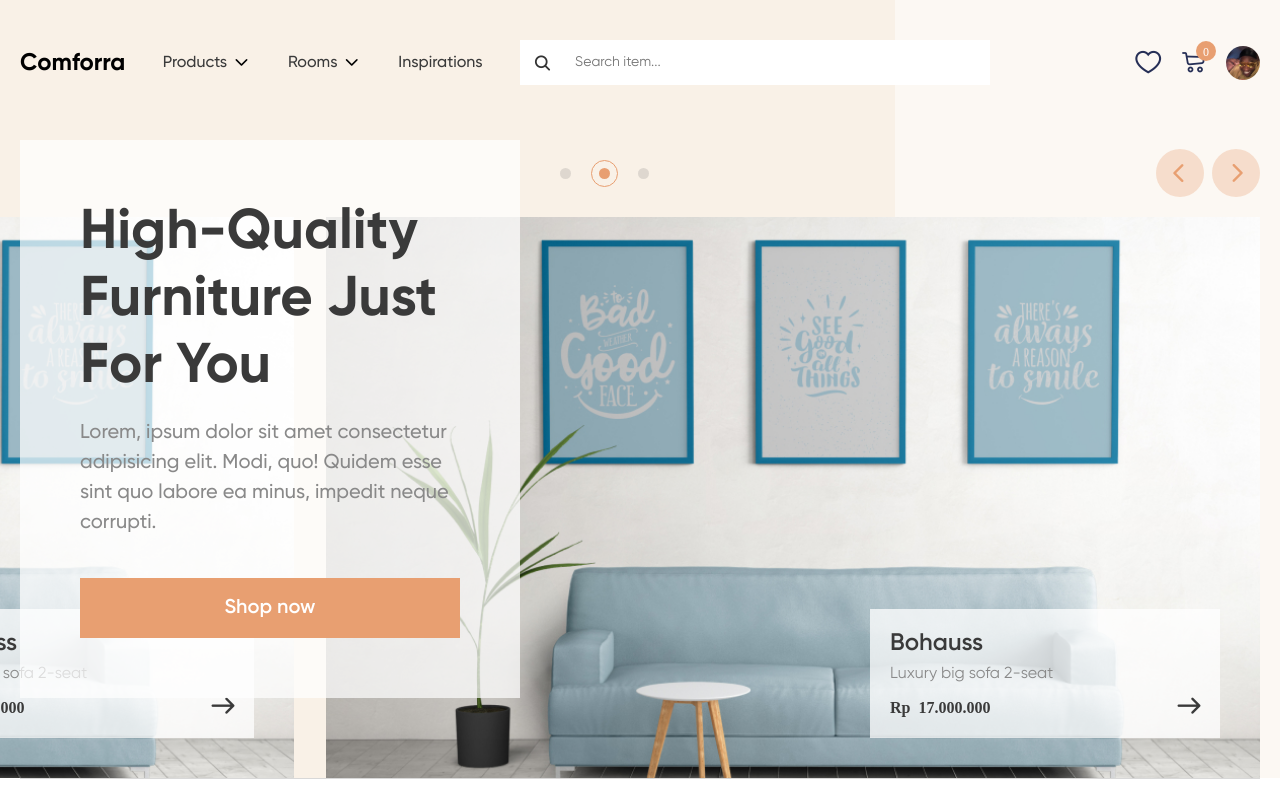
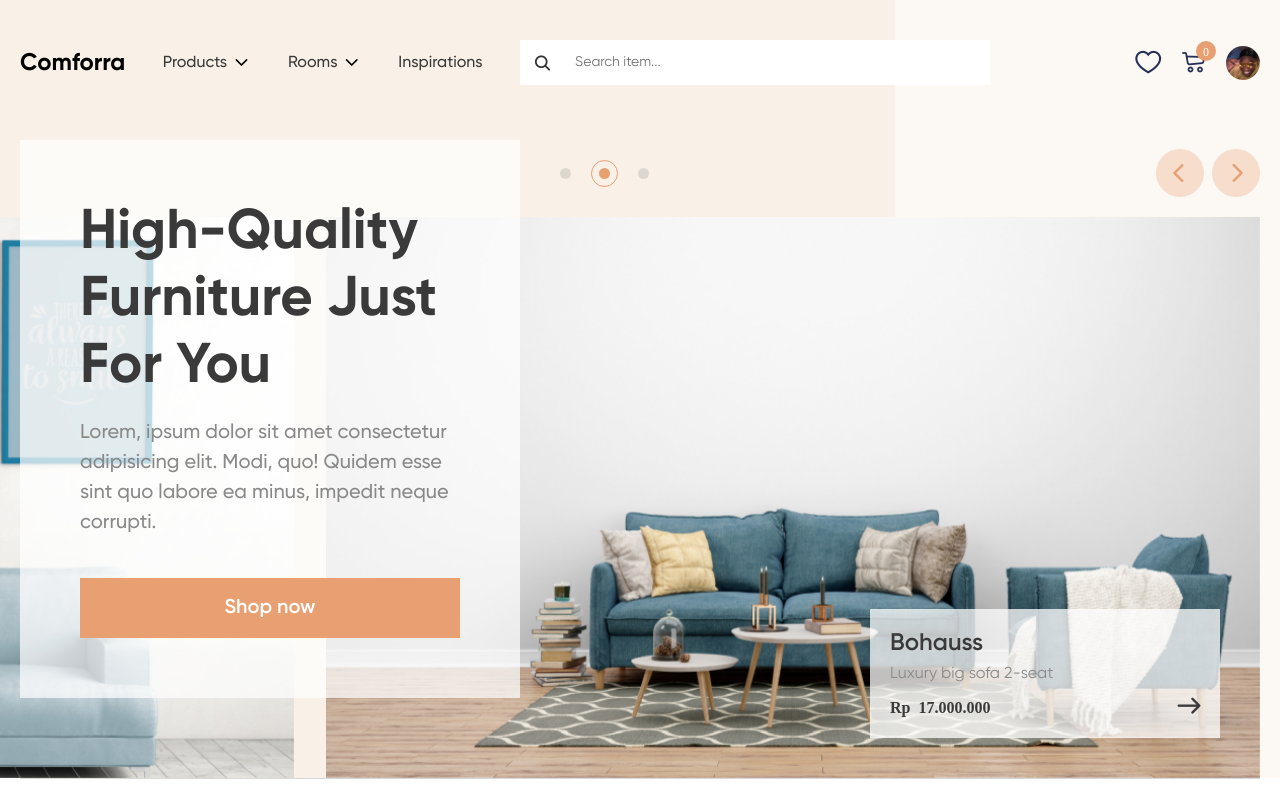
Before and after one commit to jugurj/comforra-furniture-shop, a Vue app: page / in a window 1280 px wide. Both pictures are taken after a click on the element 604 px from the left and 173 px from the top of the page. Shown: the top 800 px of the page. Built offline with nearby package versions, Linux system fonts and the light colour scheme.

Commit message:
Slider content parallax Added parallax effect to the slider content element. Before included parallax effect and set it up for swiper component.

```diff
--- a/src/components/MainSlider.vue
+++ b/src/components/MainSlider.vue
@@ -43,7 +43,12 @@
                   <div class="slider-main__image _ibg">
                     <img src="@/assets/img/slider-image-1.jpg" alt="Image" />
                   </div>
-                  <a href="#" class="slider-main__content">
+                  <a
+                    href="#"
+                    class="slider-main__content"
+                    data-swiper-parallax-opacity="0"
+                    data-swiper-parallax-x="-100%"
+                  >
                     <div class="slider-main__title">Bohauss</div>
                     <div class="slider-main__text">Luxury big sofa 2-seat</div>
                     <div class="slider-main__price _icon-arrow-link">
@@ -55,9 +60,14 @@
               <SwiperSlide>
                 <div class="slider-main__slide">
                   <div class="slider-main__image _ibg">
-                    <img src="@/assets/img/slider-image-1.jpg" alt="Image" />
+                    <img src="@/assets/img/slider-image-2.jpg" alt="Image" />
                   </div>
-                  <a href="#" class="slider-main__content">
+                  <a
+                    href="#"
+                    class="slider-main__content"
+                    data-swiper-parallax-opacity="0"
+                    data-swiper-parallax-x="-100%"
+                  >
                     <div class="slider-main__title">Bohauss</div>
                     <div class="slider-main__text">Luxury big sofa 2-seat</div>
                     <div class="slider-main__price _icon-arrow-link">
@@ -69,9 +79,14 @@
               <SwiperSlide>
                 <div class="slider-main__slide">
                   <div class="slider-main__image _ibg">
-                    <img src="@/assets/img/slider-image-1.jpg" alt="Image" />
+                    <img src="@/assets/img/slider-image-3.jpg" alt="Image" />
                   </div>
-                  <a href="#" class="slider-main__content">
+                  <a
+                    href="#"
+                    class="slider-main__content"
+                    data-swiper-parallax-opacity="0"
+                    data-swiper-parallax-x="-100%"
+                  >
                     <div class="slider-main__title">Bohauss</div>
                     <div class="slider-main__text">Luxury big sofa 2-seat</div>
                     <div class="slider-main__price _icon-arrow-link">
@@ -89,11 +104,11 @@
 </template>
 
 <script>
-import SwiperCore, { Navigation, Pagination } from "swiper";
+import SwiperCore, { Navigation, Pagination, Parallax } from "swiper";
 import { Swiper, SwiperSlide } from "swiper/vue";
 import "swiper/swiper-bundle.css";
 
-SwiperCore.use([Navigation, Pagination]);
+SwiperCore.use([Navigation, Pagination, Parallax]);
 
 export default {
   name: "MainSlider",
```
